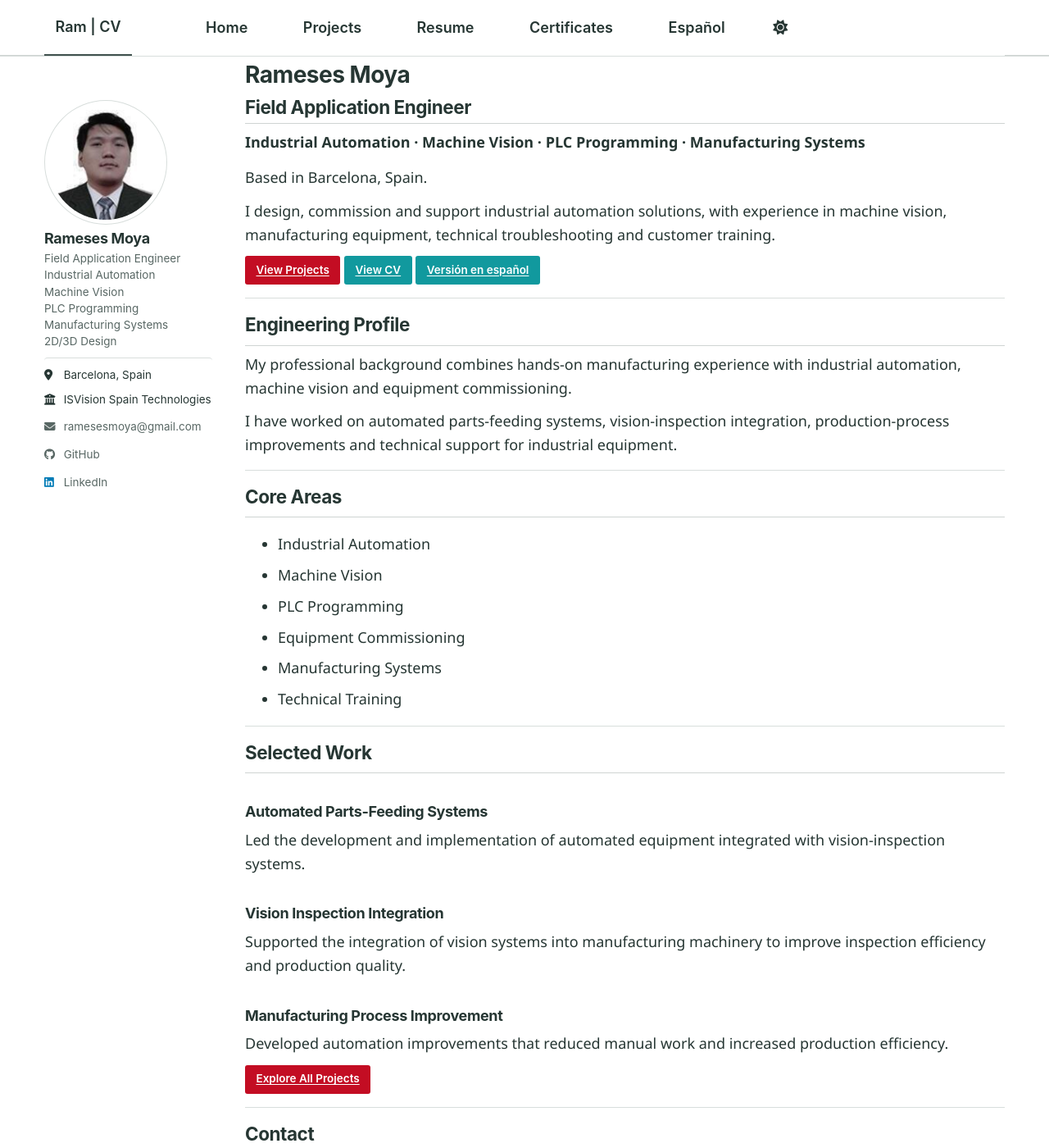
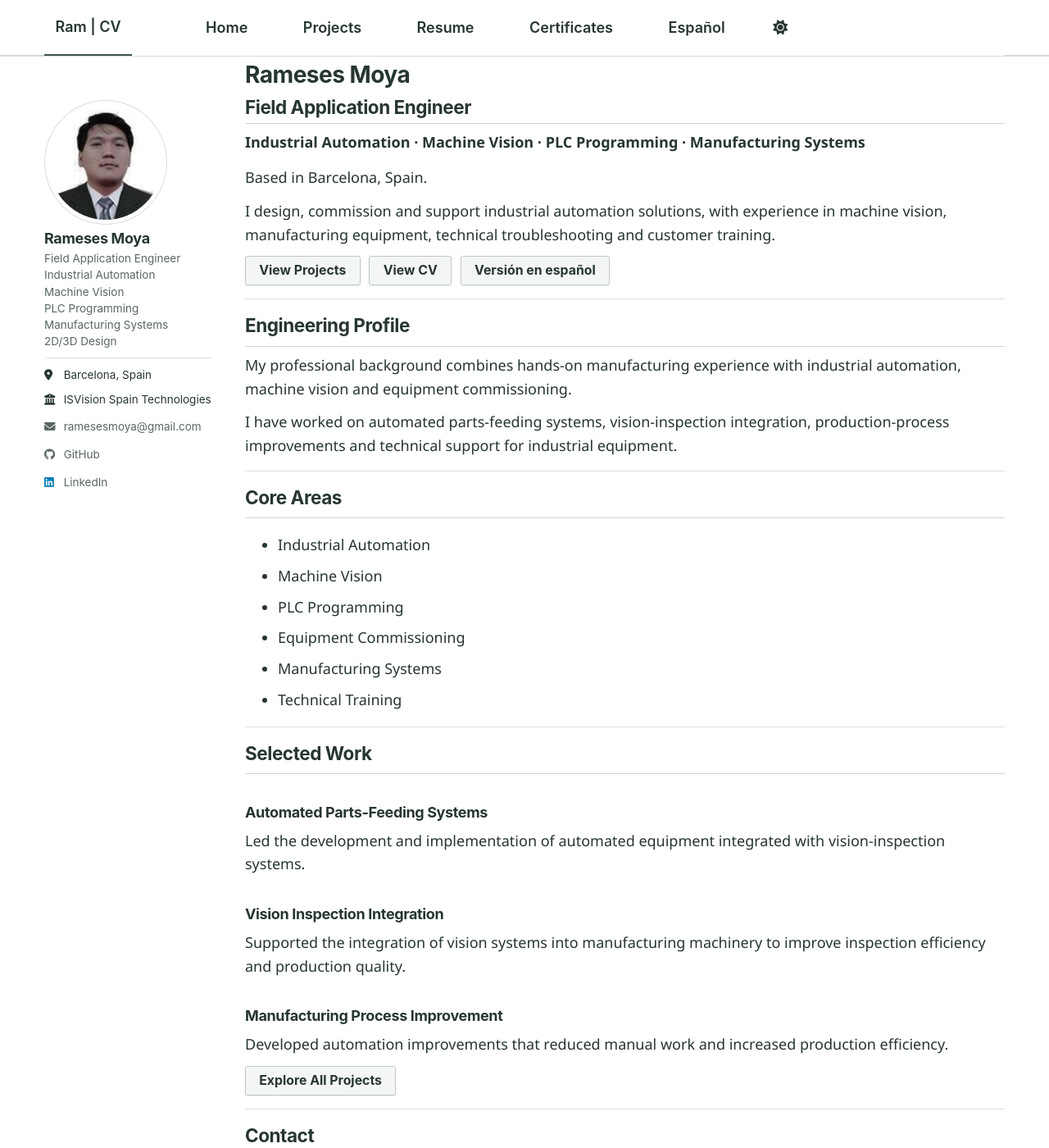
Before and after one commit to rvmoya/rvmoya.github.io, a Jekyll site: the page built from _pages/about.md, in a window 1280 px wide and 1400 px high. Shown: the whole window at 82% size. Built offline with Jekyll 4.4.1, drawn with Linux system fonts in a browser that asks for light colours; a script bundle is joined from its source files by our own code; library files that are not in the unit come from our copies.

Commit message:
fixed buttons

```diff
--- a/_sass/custom.scss
+++ b/_sass/custom.scss
@@ -245,27 +245,61 @@ a:focus {
    Buttons
    --------------------------------------------------------- */
 
-.btn {
+.btn,
+.btn--primary {
+  display: inline-flex;
+  align-items: center;
+  justify-content: center;
+
+  min-height: 36px;
+  padding: 0.5rem 0.9rem;
+  margin-right: 0.35rem;
+
+  color: var(--rm-text) !important;
+  background: var(--rm-surface) !important;
+  border: 1px solid #bfc8c5 !important;
   border-radius: 3px;
-  box-shadow: none;
-  font-weight: 600;
+  box-shadow: 0 1px 2px rgba(38, 54, 51, 0.08) !important;
+
+  font-size: 0.88rem;
+  font-weight: 650;
+  line-height: 1;
+  text-decoration: none !important;
+
   transition:
+    transform 0.12s ease,
+    color 0.15s ease,
     background-color 0.15s ease,
     border-color 0.15s ease,
-    color 0.15s ease;
+    box-shadow 0.15s ease;
 }
 
-.btn--primary {
-  background: var(--rm-accent);
-  border-color: var(--rm-accent);
-  color: #ffffff;
+.btn:hover,
+.btn:focus,
+.btn--primary:hover,
+.btn--primary:focus {
+  color: var(--rm-accent) !important;
+  background: #ffffff !important;
+  border-color: var(--rm-accent) !important;
+  box-shadow: 0 2px 5px rgba(38, 54, 51, 0.12) !important;
+  text-decoration: none !important;
+  transform: translateY(-1px);
 }
 
+.btn:active,
+.btn--primary:active {
+  transform: translateY(0);
+  box-shadow: 0 1px 2px rgba(38, 54, 51, 0.08) !important;
+}
+
+.btn:hover,
+.btn:focus,
 .btn--primary:hover,
 .btn--primary:focus {
-  background: var(--rm-accent-dark);
-  border-color: var(--rm-accent-dark);
-  color: #ffffff;
+  color: var(--rm-accent) !important;
+  background: var(--rm-surface) !important;
+  border-color: var(--rm-accent) !important;
+  text-decoration: none !important;
 }
 
 /* ---------------------------------------------------------
@@ -380,6 +414,7 @@ a:focus {
 .page__content .btn {
   margin-top: 0 !important;
   margin-bottom: 0 !important;
+  text-decoration: none !important;
 }
 
 /* Sidebar */
```
Also changed, not shown: 1 other file.
